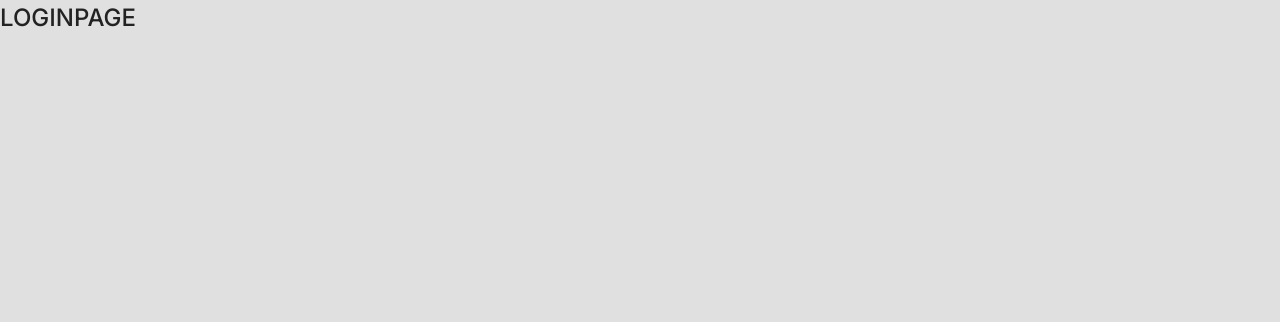
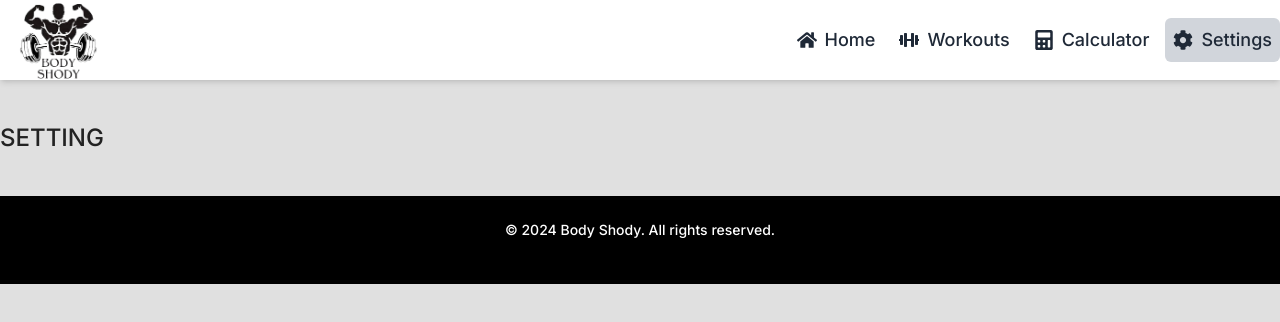
Before and after one commit to Vihar8/bodyshody, a Next.js app: page /loginpage in a window 1280 px wide. Shown: the top 322 px of the page. Built offline with nearby package versions, Linux system fonts and the light colour scheme.

Commit message:
error solving

```diff
--- a/src/app/loginpage/page.tsx
+++ b/src/app/loginpage/page.tsx
@@ -1,12 +1,18 @@
 import React from 'react'
+import Footer from '../components/Footer'
+import Navbar from '../components/Navbar'
 
 const page = () => {
   return (
+    <>
+    <Navbar />
     <div>
-      <h1>
-        loginpage
+      <h1 >
+       Setting
         </h1>
     </div>
+    <Footer />
+    </>
   )
 }
 
--- a/src/app/workout/page.tsx
+++ b/src/app/workout/page.tsx
@@ -101,10 +101,10 @@ function DietCard({ title, icon, isSelected, onClick }: DietCardProps) {
     </div>
   );
 }
-
+type WorkoutLevel = 'beginner' | 'intermediate' | 'advanced';
 // WorkoutInfo component
-function WorkoutInfo({ workoutType }: { workoutType: string }) {
-  const workoutPlans = {
+function WorkoutInfo({ workoutType }: { workoutType: WorkoutLevel }) {
+  const workoutPlans: Record<WorkoutLevel, { workouts: { title: string; sets: string; }[] }> = {
     beginner: {
       workouts: [
         { title: "Bodyweight Squats", sets: "3 sets of 10 reps" },
@@ -128,7 +128,7 @@ function WorkoutInfo({ workoutType }: { workoutType: string }) {
     }
   };
 
-  const workoutPlan = workoutPlans[workoutType];
+  const workoutPlan = workoutPlans[workoutType]; // TypeScript now knows workoutType is of type WorkoutLevel
   if (!workoutPlan) {
     return <p>Workout plan not found.</p>;
   }
```
